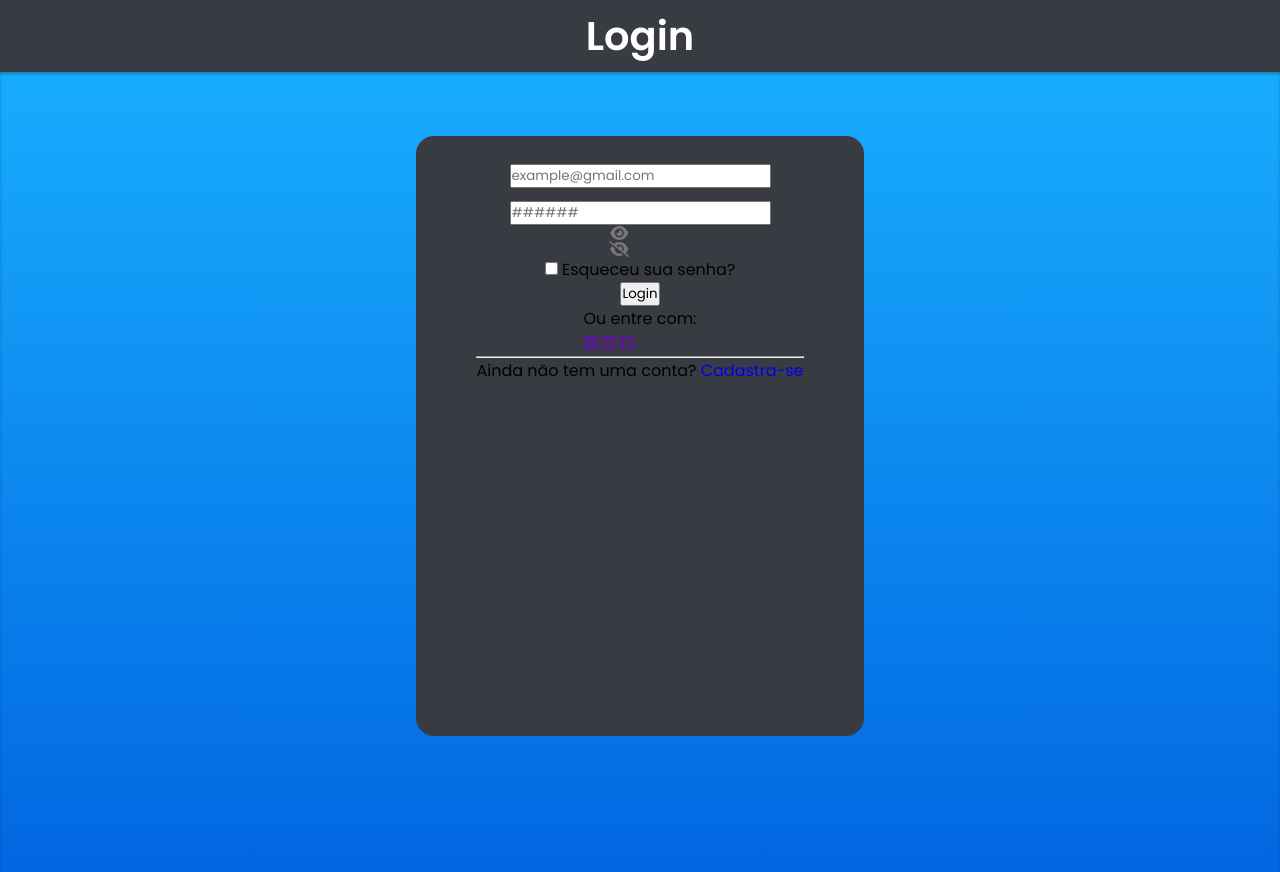
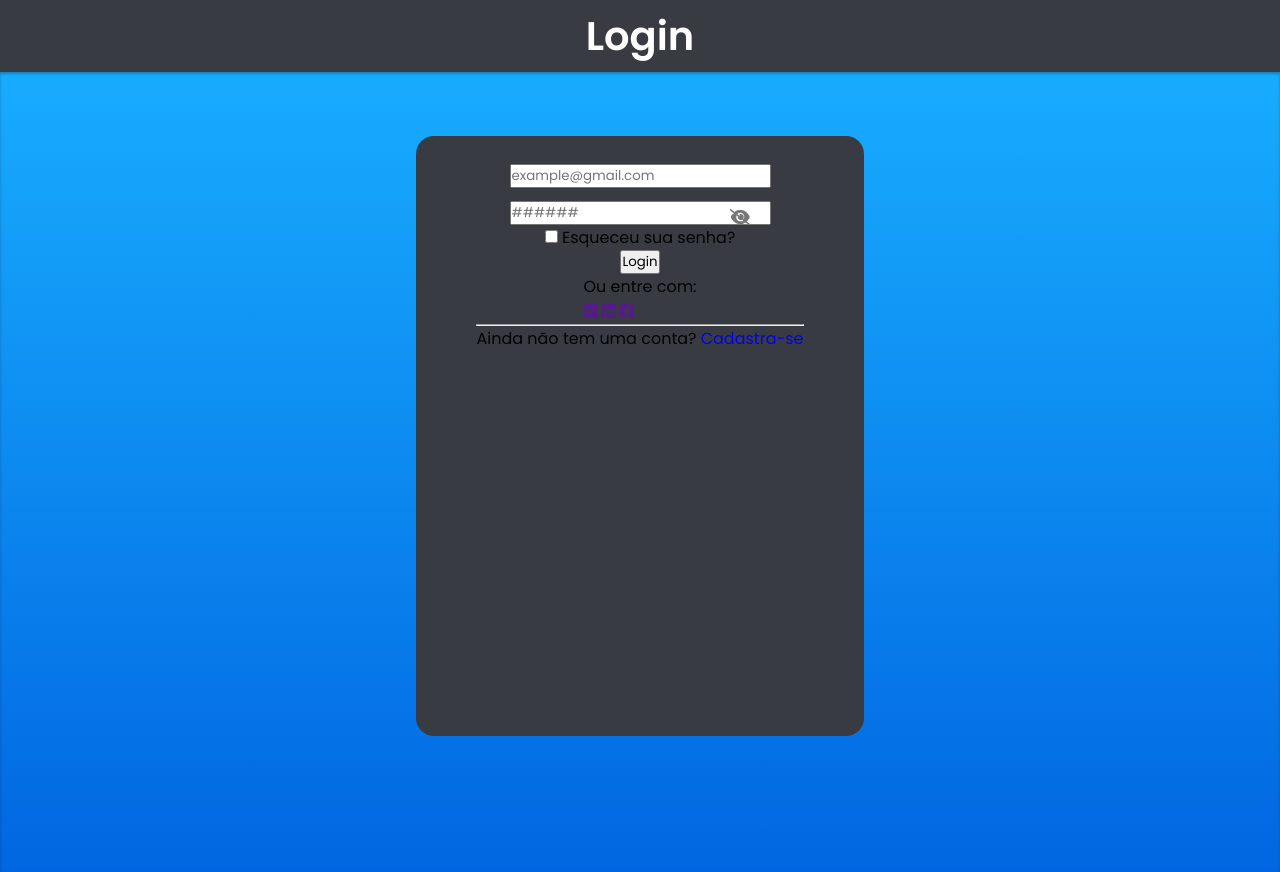
Before and after one commit to DeveloperJean/udemy-tela-de-login, a plain HTML site: page index.html in a window 1280 px wide. Drawn offline with Linux system fonts and the light colour scheme.

Commit message:
alteração

```diff
--- a/css/style.css
+++ b/css/style.css
@@ -76,7 +76,7 @@ main form .password-container {
 }
 
 main form .password-container i {
-    position: inherit;
+    position: absolute;
     right: 8%;
     top: 35%;
     color: #777;
```
